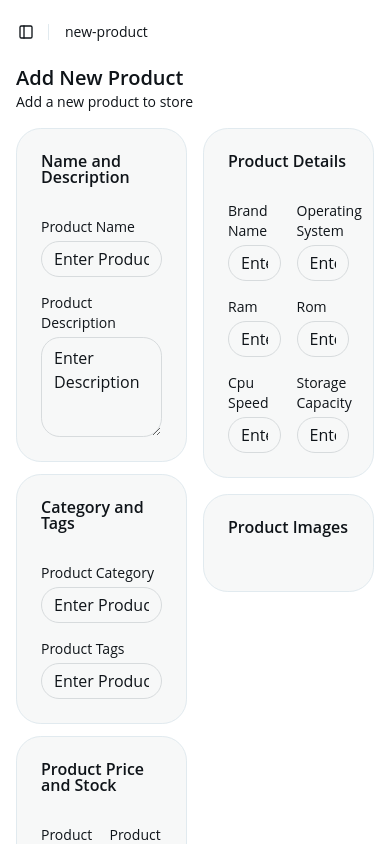
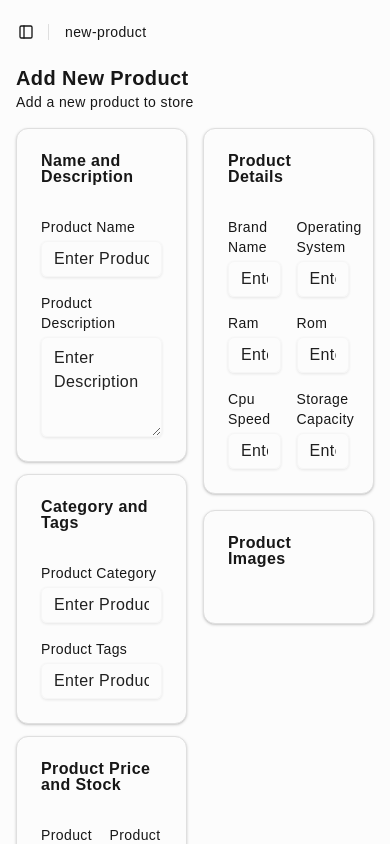
Before and after one commit to girigiridhar03/E-Commerce-Frontend, a React (Vite) app: page /vendor/new-product in a window 390 px wide. Shown: the top 844 px of the page. Built offline with nearby package versions, Linux system fonts and the light colour scheme.

Commit message:
NEW CHANGES

```diff
--- a/package.json
+++ b/package.json
@@ -20,6 +20,7 @@
     "@radix-ui/react-tooltip": "^1.2.8",
     "@reduxjs/toolkit": "^2.11.2",
     "@tailwindcss/vite": "^4.1.18",
+    "axios": "^1.13.2",
     "class-variance-authority": "^0.7.1",
     "clsx": "^2.1.1",
     "lucide-react": "^0.562.0",
--- a/src/components/Nav/Nav.jsx
+++ b/src/components/Nav/Nav.jsx
@@ -33,7 +33,7 @@
                   asChild
                   className={navigationMenuTriggerStyle()}
                 >
-                  <Link to="/home">Home</Link>
+                  <Link to="/">Home</Link>
                 </NavigationMenuLink>
               </NavigationMenuItem>
 
--- a/src/components/Vendor/Dashboard/InfoCards.jsx
+++ b/src/components/Vendor/Dashboard/InfoCards.jsx
@@ -5,7 +5,6 @@
   ClipboardClock,
   PackageCheck,
 } from "lucide-react";
-import React from "react";
 
 const cardInfo = [
   {
--- a/src/index.css
+++ b/src/index.css
@@ -4,111 +4,111 @@
 @custom-variant dark (&:is(.dark *));
 
 :root {
-  --background: oklch(1.0000 0 0);
-  --foreground: oklch(0.1884 0.0128 248.5103);
-  --card: oklch(0.9784 0.0011 197.1387);
-  --card-foreground: oklch(0.1884 0.0128 248.5103);
-  --popover: oklch(1.0000 0 0);
-  --popover-foreground: oklch(0.1884 0.0128 248.5103);
-  --primary: oklch(0.6723 0.1606 244.9955);
-  --primary-foreground: oklch(1.0000 0 0);
-  --secondary: oklch(0.1884 0.0128 248.5103);
-  --secondary-foreground: oklch(1.0000 0 0);
-  --muted: oklch(0.9222 0.0013 286.3737);
-  --muted-foreground: oklch(0.1884 0.0128 248.5103);
-  --accent: oklch(0.9392 0.0166 250.8453);
-  --accent-foreground: oklch(0.6723 0.1606 244.9955);
-  --destructive: oklch(0.6188 0.2376 25.7658);
-  --destructive-foreground: oklch(1.0000 0 0);
-  --border: oklch(0.9317 0.0118 231.6594);
-  --input: oklch(88.892% 0.00523 229.577);
-  --ring: oklch(0.6818 0.1584 243.3540);
-  --chart-1: oklch(0.6723 0.1606 244.9955);
-  --chart-2: oklch(0.6907 0.1554 160.3454);
-  --chart-3: oklch(0.8214 0.1600 82.5337);
-  --chart-4: oklch(0.7064 0.1822 151.7125);
-  --chart-5: oklch(0.5919 0.2186 10.5826);
-  --sidebar: oklch(0.9784 0.0011 197.1387);
-  --sidebar-foreground: oklch(0.1884 0.0128 248.5103);
-  --sidebar-primary: oklch(0.6723 0.1606 244.9955);
-  --sidebar-primary-foreground: oklch(1.0000 0 0);
-  --sidebar-accent: oklch(0.9392 0.0166 250.8453);
-  --sidebar-accent-foreground: oklch(0.6723 0.1606 244.9955);
-  --sidebar-border: oklch(0.9271 0.0101 238.5177);
-  --sidebar-ring: oklch(0.6818 0.1584 243.3540);
-  --font-sans: Open Sans, sans-serif;
-  --font-serif: Georgia, serif;
-  --font-mono: Menlo, monospace;
-  --radius: 1.3rem;
+  --background: oklch(0.9911 0 0);
+  --foreground: oklch(0.2046 0 0);
+  --card: oklch(0.9911 0 0);
+  --card-foreground: oklch(0.2046 0 0);
+  --popover: oklch(0.9911 0 0);
+  --popover-foreground: oklch(0.4386 0 0);
+  --primary: oklch(0.8348 0.1302 160.9080);
+  --primary-foreground: oklch(0.2626 0.0147 166.4589);
+  --secondary: oklch(0.9940 0 0);
+  --secondary-foreground: oklch(0.2046 0 0);
+  --muted: oklch(0.9461 0 0);
+  --muted-foreground: oklch(0.2435 0 0);
+  --accent: oklch(0.9461 0 0);
+  --accent-foreground: oklch(0.2435 0 0);
+  --destructive: oklch(0.5523 0.1927 32.7272);
+  --destructive-foreground: oklch(0.9934 0.0032 17.2118);
+  --border: oklch(0.9037 0 0);
+  --input: oklch(0.9731 0 0);
+  --ring: oklch(0.8348 0.1302 160.9080);
+  --chart-1: oklch(0.8348 0.1302 160.9080);
+  --chart-2: oklch(0.6231 0.1880 259.8145);
+  --chart-3: oklch(0.6056 0.2189 292.7172);
+  --chart-4: oklch(0.7686 0.1647 70.0804);
+  --chart-5: oklch(0.6959 0.1491 162.4796);
+  --sidebar: oklch(0.9911 0 0);
+  --sidebar-foreground: oklch(0.5452 0 0);
+  --sidebar-primary: oklch(0.8348 0.1302 160.9080);
+  --sidebar-primary-foreground: oklch(0.2626 0.0147 166.4589);
+  --sidebar-accent: oklch(0.9461 0 0);
+  --sidebar-accent-foreground: oklch(0.2435 0 0);
+  --sidebar-border: oklch(0.9037 0 0);
+  --sidebar-ring: oklch(0.8348 0.1302 160.9080);
+  --font-sans: Outfit, sans-serif;
+  --font-serif: ui-serif, Georgia, Cambria, "Times New Roman", Times, serif;
+  --font-mono: monospace;
+  --radius: 0.5rem;
   --shadow-x: 0px;
-  --shadow-y: 2px;
-  --shadow-blur: 0px;
+  --shadow-y: 1px;
+  --shadow-blur: 3px;
   --shadow-spread: 0px;
-  --shadow-opacity: 0;
-  --shadow-color: rgba(29,161,242,0.15);
-  --shadow-2xs: 0px 2px 0px 0px hsl(202.8169 89.1213% 53.1373% / 0.00);
-  --shadow-xs: 0px 2px 0px 0px hsl(202.8169 89.1213% 53.1373% / 0.00);
-  --shadow-sm: 0px 2px 0px 0px hsl(202.8169 89.1213% 53.1373% / 0.00), 0px 1px 2px -1px hsl(202.8169 89.1213% 53.1373% / 0.00);
-  --shadow: 0px 2px 0px 0px hsl(202.8169 89.1213% 53.1373% / 0.00), 0px 1px 2px -1px hsl(202.8169 89.1213% 53.1373% / 0.00);
-  --shadow-md: 0px 2px 0px 0px hsl(202.8169 89.1213% 53.1373% / 0.00), 0px 2px 4px -1px hsl(202.8169 89.1213% 53.1373% / 0.00);
-  --shadow-lg: 0px 2px 0px 0px hsl(202.8169 89.1213% 53.1373% / 0.00), 0px 4px 6px -1px hsl(202.8169 89.1213% 53.1373% / 0.00);
-  --shadow-xl: 0px 2px 0px 0px hsl(202.8169 89.1213% 53.1373% / 0.00), 0px 8px 10px -1px hsl(202.8169 89.1213% 53.1373% / 0.00);
-  --shadow-2xl: 0px 2px 0px 0px hsl(202.8169 89.1213% 53.1373% / 0.00);
-  --tracking-normal: 0em;
+  --shadow-opacity: 0.17;
+  --shadow-color: #000000;
+  --shadow-2xs: 0px 1px 3px 0px hsl(0 0% 0% / 0.09);
+  --shadow-xs: 0px 1px 3px 0px hsl(0 0% 0% / 0.09);
+  --shadow-sm: 0px 1px 3px 0px hsl(0 0% 0% / 0.17), 0px 1px 2px -1px hsl(0 0% 0% / 0.17);
+  --shadow: 0px 1px 3px 0px hsl(0 0% 0% / 0.17), 0px 1px 2px -1px hsl(0 0% 0% / 0.17);
+  --shadow-md: 0px 1px 3px 0px hsl(0 0% 0% / 0.17), 0px 2px 4px -1px hsl(0 0% 0% / 0.17);
+  --shadow-lg: 0px 1px 3px 0px hsl(0 0% 0% / 0.17), 0px 4px 6px -1px hsl(0 0% 0% / 0.17);
+  --shadow-xl: 0px 1px 3px 0px hsl(0 0% 0% / 0.17), 0px 8px 10px -1px hsl(0 0% 0% / 0.17);
+  --shadow-2xl: 0px 1px 3px 0px hsl(0 0% 0% / 0.43);
+  --tracking-normal: 0.025em;
   --spacing: 0.25rem;
 }
 
 .dark {
-  --background: oklch(0 0 0);
-  --foreground: oklch(0.9328 0.0025 228.7857);
-  --card: oklch(0.2097 0.0080 274.5332);
-  --card-foreground: oklch(0.8853 0 0);
-  --popover: oklch(0 0 0);
-  --popover-foreground: oklch(0.9328 0.0025 228.7857);
-  --primary: oklch(0.6692 0.1607 245.0110);
-  --primary-foreground: oklch(1.0000 0 0);
-  --secondary: oklch(0.9622 0.0035 219.5331);
-  --secondary-foreground: oklch(0.1884 0.0128 248.5103);
-  --muted: oklch(0.2090 0 0);
-  --muted-foreground: oklch(0.5637 0.0078 247.9662);
-  --accent: oklch(0.1928 0.0331 242.5459);
-  --accent-foreground: oklch(0.6692 0.1607 245.0110);
-  --destructive: oklch(0.6188 0.2376 25.7658);
-  --destructive-foreground: oklch(1.0000 0 0);
-  --border: oklch(0.2674 0.0047 248.0045);
-  --input: oklch(0.3020 0.0288 244.8244);
-  --ring: oklch(0.6818 0.1584 243.3540);
-  --chart-1: oklch(0.6723 0.1606 244.9955);
-  --chart-2: oklch(0.6907 0.1554 160.3454);
-  --chart-3: oklch(0.8214 0.1600 82.5337);
-  --chart-4: oklch(0.7064 0.1822 151.7125);
-  --chart-5: oklch(0.5919 0.2186 10.5826);
-  --sidebar: oklch(0.2097 0.0080 274.5332);
-  --sidebar-foreground: oklch(0.8853 0 0);
-  --sidebar-primary: oklch(0.6818 0.1584 243.3540);
-  --sidebar-primary-foreground: oklch(1.0000 0 0);
-  --sidebar-accent: oklch(0.1928 0.0331 242.5459);
-  --sidebar-accent-foreground: oklch(0.6692 0.1607 245.0110);
-  --sidebar-border: oklch(0.3795 0.0220 240.5943);
-  --sidebar-ring: oklch(0.6818 0.1584 243.3540);
-  --font-sans: Open Sans, sans-serif;
-  --font-serif: Georgia, serif;
-  --font-mono: Menlo, monospace;
-  --radius: 1.3rem;
+  --background: oklch(0.1822 0 0);
+  --foreground: oklch(0.9288 0.0126 255.5078);
+  --card: oklch(0.2046 0 0);
+  --card-foreground: oklch(0.9288 0.0126 255.5078);
+  --popover: oklch(0.2603 0 0);
+  --popover-foreground: oklch(0.7348 0 0);
+  --primary: oklch(0.4365 0.1044 156.7556);
+  --primary-foreground: oklch(0.9213 0.0135 167.1556);
+  --secondary: oklch(0.2603 0 0);
+  --secondary-foreground: oklch(0.9851 0 0);
+  --muted: oklch(0.2393 0 0);
+  --muted-foreground: oklch(0.7122 0 0);
+  --accent: oklch(0.3132 0 0);
+  --accent-foreground: oklch(0.9851 0 0);
+  --destructive: oklch(0.3123 0.0852 29.7877);
+  --destructive-foreground: oklch(0.9368 0.0045 34.3092);
+  --border: oklch(0.2809 0 0);
+  --input: oklch(0.2603 0 0);
+  --ring: oklch(0.8003 0.1821 151.7110);
+  --chart-1: oklch(0.8003 0.1821 151.7110);
+  --chart-2: oklch(0.7137 0.1434 254.6240);
+  --chart-3: oklch(0.7090 0.1592 293.5412);
+  --chart-4: oklch(0.8369 0.1644 84.4286);
+  --chart-5: oklch(0.7845 0.1325 181.9120);
+  --sidebar: oklch(0.1822 0 0);
+  --sidebar-foreground: oklch(0.6301 0 0);
+  --sidebar-primary: oklch(0.4365 0.1044 156.7556);
+  --sidebar-primary-foreground: oklch(0.9213 0.0135 167.1556);
+  --sidebar-accent: oklch(0.3132 0 0);
+  --sidebar-accent-foreground: oklch(0.9851 0 0);
+  --sidebar-border: oklch(0.2809 0 0);
+  --sidebar-ring: oklch(0.8003 0.1821 151.7110);
+  --font-sans: Outfit, sans-serif;
+  --font-serif: ui-serif, Georgia, Cambria, "Times New Roman", Times, serif;
+  --font-mono: monospace;
+  --radius: 0.5rem;
   --shadow-x: 0px;
-  --shadow-y: 2px;
-  --shadow-blur: 0px;
+  --shadow-y: 1px;
+  --shadow-blur: 3px;
   --shadow-spread: 0px;
-  --shadow-opacity: 0;
-  --shadow-color: rgba(29,161,242,0.25);
-  --shadow-2xs: 0px 2px 0px 0px hsl(202.8169 89.1213% 53.1373% / 0.00);
-  --shadow-xs: 0px 2px 0px 0px hsl(202.8169 89.1213% 53.1373% / 0.00);
-  --shadow-sm: 0px 2px 0px 0px hsl(202.8169 89.1213% 53.1373% / 0.00), 0px 1px 2px -1px hsl(202.8169 89.1213% 53.1373% / 0.00);
-  --shadow: 0px 2px 0px 0px hsl(202.8169 89.1213% 53.1373% / 0.00), 0px 1px 2px -1px hsl(202.8169 89.1213% 53.1373% / 0.00);
-  --shadow-md: 0px 2px 0px 0px hsl(202.8169 89.1213% 53.1373% / 0.00), 0px 2px 4px -1px hsl(202.8169 89.1213% 53.1373% / 0.00);
-  --shadow-lg: 0px 2px 0px 0px hsl(202.8169 89.1213% 53.1373% / 0.00), 0px 4px 6px -1px hsl(202.8169 89.1213% 53.1373% / 0.00);
-  --shadow-xl: 0px 2px 0px 0px hsl(202.8169 89.1213% 53.1373% / 0.00), 0px 8px 10px -1px hsl(202.8169 89.1213% 53.1373% / 0.00);
-  --shadow-2xl: 0px 2px 0px 0px hsl(202.8169 89.1213% 53.1373% / 0.00);
+  --shadow-opacity: 0.17;
+  --shadow-color: #000000;
+  --shadow-2xs: 0px 1px 3px 0px hsl(0 0% 0% / 0.09);
+  --shadow-xs: 0px 1px 3px 0px hsl(0 0% 0% / 0.09);
+  --shadow-sm: 0px 1px 3px 0px hsl(0 0% 0% / 0.17), 0px 1px 2px -1px hsl(0 0% 0% / 0.17);
+  --shadow: 0px 1px 3px 0px hsl(0 0% 0% / 0.17), 0px 1px 2px -1px hsl(0 0% 0% / 0.17);
+  --shadow-md: 0px 1px 3px 0px hsl(0 0% 0% / 0.17), 0px 2px 4px -1px hsl(0 0% 0% / 0.17);
+  --shadow-lg: 0px 1px 3px 0px hsl(0 0% 0% / 0.17), 0px 4px 6px -1px hsl(0 0% 0% / 0.17);
+  --shadow-xl: 0px 1px 3px 0px hsl(0 0% 0% / 0.17), 0px 8px 10px -1px hsl(0 0% 0% / 0.17);
+  --shadow-2xl: 0px 1px 3px 0px hsl(0 0% 0% / 0.43);
 }
 
 @theme inline {
@@ -162,6 +162,17 @@
   --shadow-lg: var(--shadow-lg);
   --shadow-xl: var(--shadow-xl);
   --shadow-2xl: var(--shadow-2xl);
+
+  --tracking-tighter: calc(var(--tracking-normal) - 0.05em);
+  --tracking-tight: calc(var(--tracking-normal) - 0.025em);
+  --tracking-normal: var(--tracking-normal);
+  --tracking-wide: calc(var(--tracking-normal) + 0.025em);
+  --tracking-wider: calc(var(--tracking-normal) + 0.05em);
+  --tracking-widest: calc(var(--tracking-normal) + 0.1em);
+}
+
+body {
+  letter-spacing: var(--tracking-normal);
 }
 
 @layer base {
--- a/src/main.jsx
+++ b/src/main.jsx
@@ -3,11 +3,15 @@
 import "./index.css";
 import App from "./App.jsx";
 import { BrowserRouter } from "react-router-dom";
+import { Provider } from "react-redux";
+import store from "./store/index";
 
 createRoot(document.getElementById("root")).render(
   <StrictMode>
-    <BrowserRouter>
-      <App />
-    </BrowserRouter>
+    <Provider store={store}>
+      <BrowserRouter>
+        <App />
+      </BrowserRouter>
+    </Provider>
   </StrictMode>
 );
--- a/src/pages/Home/Home.jsx
+++ b/src/pages/Home/Home.jsx
@@ -1,3 +1,4 @@
+import CardsSections from "@/components/home/CardsSections";
 import HeroSection from "@/components/home/HeroSection";
 import { InfoBanners } from "@/components/home/InfoBanner";
 
@@ -6,6 +7,8 @@
     <>
       <HeroSection />
       <InfoBanners />
+      <CardsSections title={"Mobiles"} searchKey={"mobiles"} />
+      <CardsSections title={"Laptops"} searchKey={"laptops"} />
     </>
   );
 };
--- a/src/store/index.js
+++ b/src/store/index.js
@@ -1,5 +1,10 @@
 import { configureStore } from "@reduxjs/toolkit";
+import productReducer from "./product/product.reducer";
 
-const store = configureStore({ reducer: {} });
+const store = configureStore({
+  reducer: {
+    product: productReducer,
+  },
+});
 
 export default store;
```
Also changed, not shown: src/components/home/CardsSections.jsx (added, +59 -0 lines), src/components/product/ProductCards.jsx (added, +57 -0 lines), src/store/product/product.reducer.js (added, +31 -0 lines), src/store/product/product.service.js (added, +21 -0 lines), 1 other file (tests, documents, lock files or other folders).
